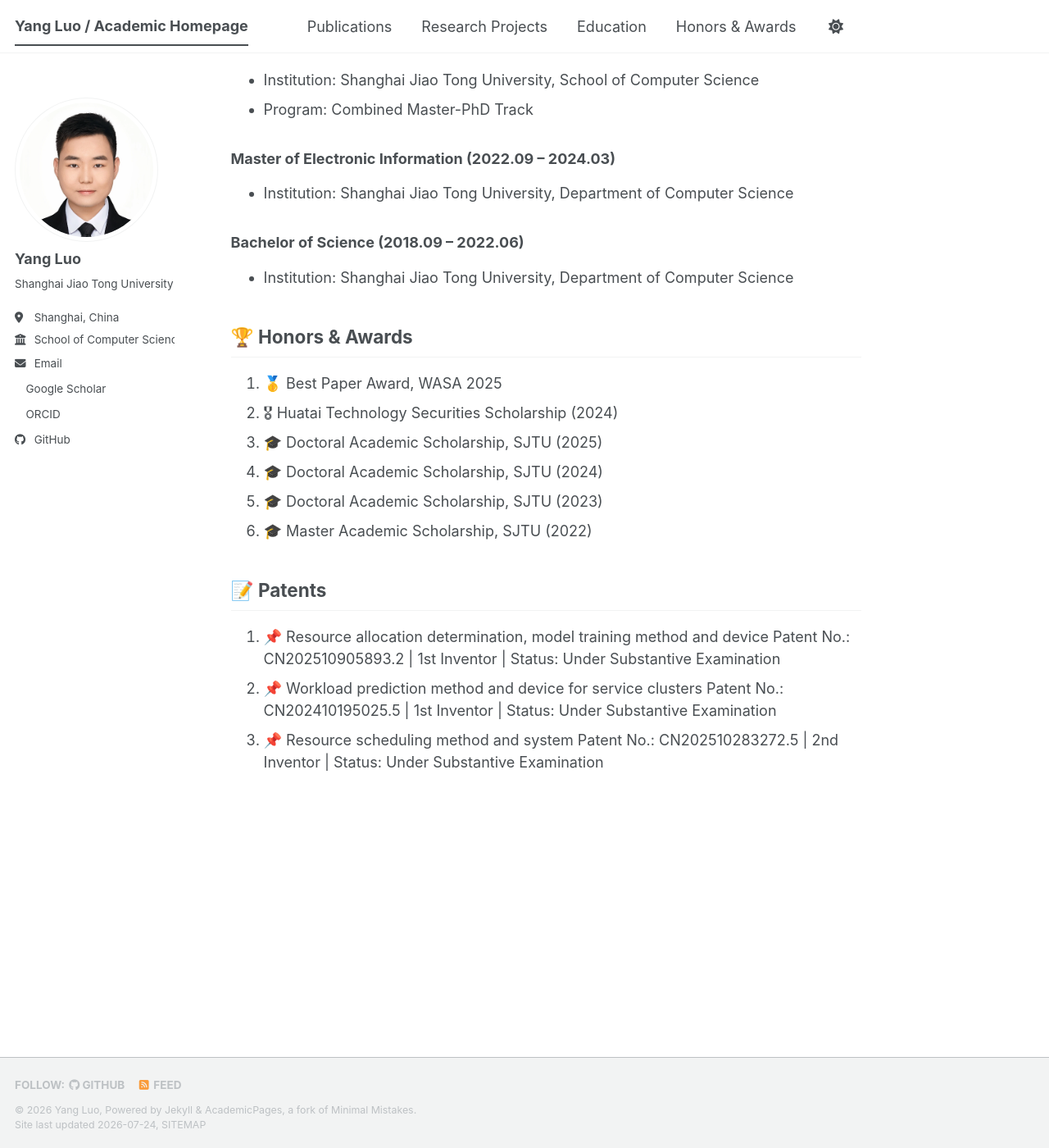
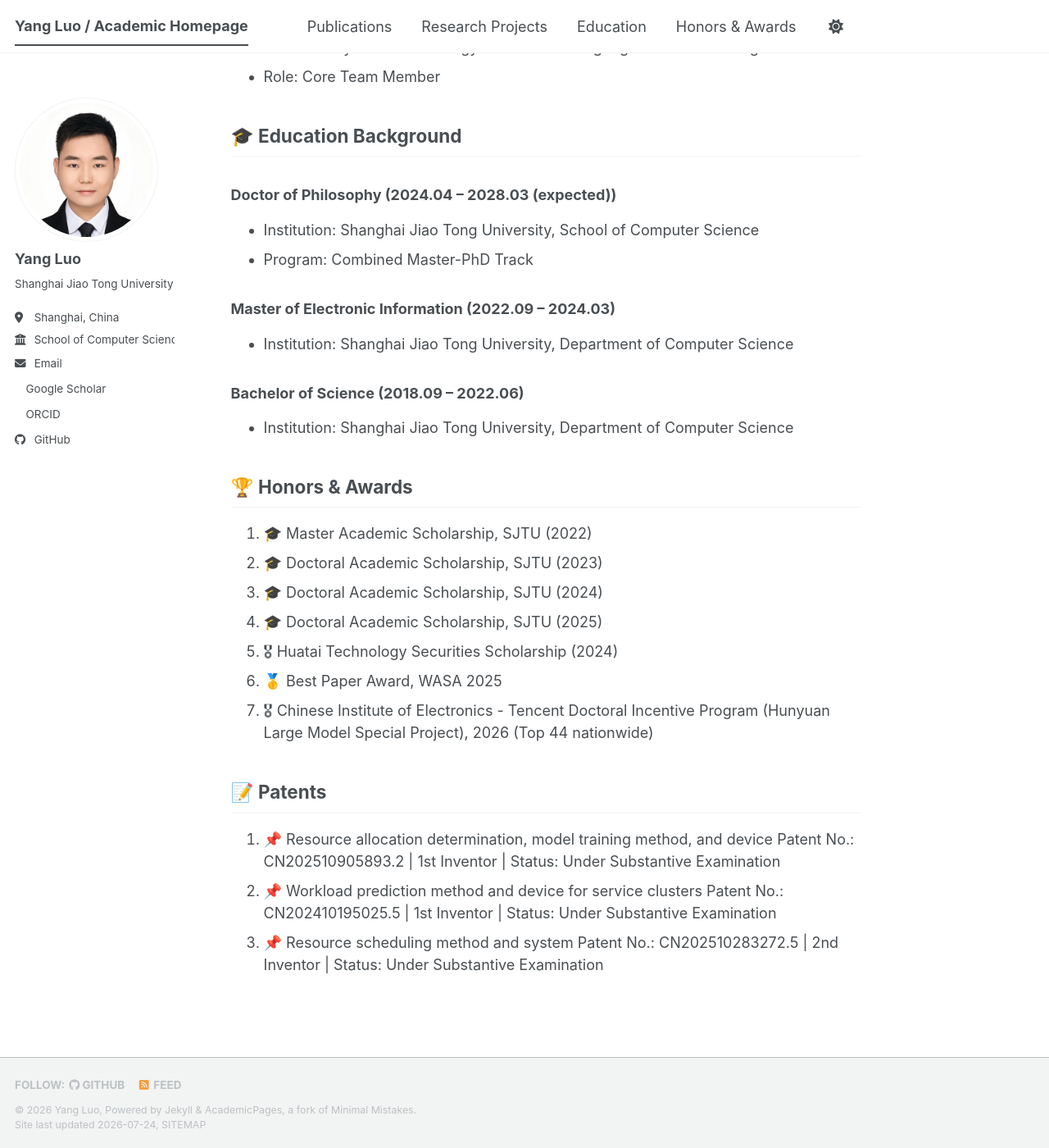
Before and after one commit to Floating-LY/Floating-LY.github.io, a Jekyll site: the page built from _pages/about.md, in a window 1280 px wide and 1400 px high, scrolled down 4720 px. Shown: the whole window at 82% size. Built offline with Jekyll 4.4.1, drawn with Linux system fonts in a browser that asks for light colours; a style sheet for code colours, icons or effects is not loaded; some of the changed text lies outside the part shown.

Commit message:
Update about.md

```diff
--- a/_pages/about.md
+++ b/_pages/about.md
@@ -12,6 +12,9 @@ I am a Ph.D. candidate in the School of Computer Science and Engineering at Shan
 
 ## 🔍 Research Interests
 My research sits at the intersection of time series analysis, service resource scheduling, and data mining. I focus on translating advanced forecasting and scheduling algorithms into deployable systems that address critical industrial pain points—high computing costs and unstable scheduling in high-performance cloud service systems, urban computing, and advanced manufacturing.
+
+## 📰 News
+- 2026.07: Honored to be selected for the Chinese Institute of Electronics - Tencent Doctoral Incentive Program (Hunyuan Large Model Special Project, Top 44 nationwide).
 
 ## 👨‍🎓 Research Philosophy: From Algorithms to Production
 
@@ -110,15 +113,16 @@ Beyond cloud infrastructure, my techniques have been applied to:
 
 <h2 id="honors-awards">🏆 Honors & Awards</h2>
 
-1. 🥇 Best Paper Award, WASA 2025
-2. 🎖 Huatai Technology Securities Scholarship (2024)
-3. 🎓 Doctoral Academic Scholarship, SJTU (2025)
-4. 🎓 Doctoral Academic Scholarship, SJTU (2024)
-5. 🎓 Doctoral Academic Scholarship, SJTU (2023)
-6. 🎓 Master Academic Scholarship, SJTU (2022)
+1. 🎓 Master Academic Scholarship, SJTU (2022)
+2. 🎓 Doctoral Academic Scholarship, SJTU (2023)
+3. 🎓 Doctoral Academic Scholarship, SJTU (2024)
+4. 🎓 Doctoral Academic Scholarship, SJTU (2025)
+5. 🎖 Huatai Technology Securities Scholarship (2024)
+6. 🥇 Best Paper Award, WASA 2025
+7. 🎖 Chinese Institute of Electronics - Tencent Doctoral Incentive Program (Hunyuan Large Model Special Project), 2026 (Top 44 nationwide)
 
 ## 📝 Patents
-1. 📌 Resource allocation determination, model training method and device
+1. 📌 Resource allocation determination, model training method, and device
 Patent No.: CN202510905893.2 | 1st Inventor | Status: Under Substantive Examination
 2. 📌 Workload prediction method and device for service clusters
 Patent No.: CN202410195025.5 | 1st Inventor | Status: Under Substantive Examination
```
